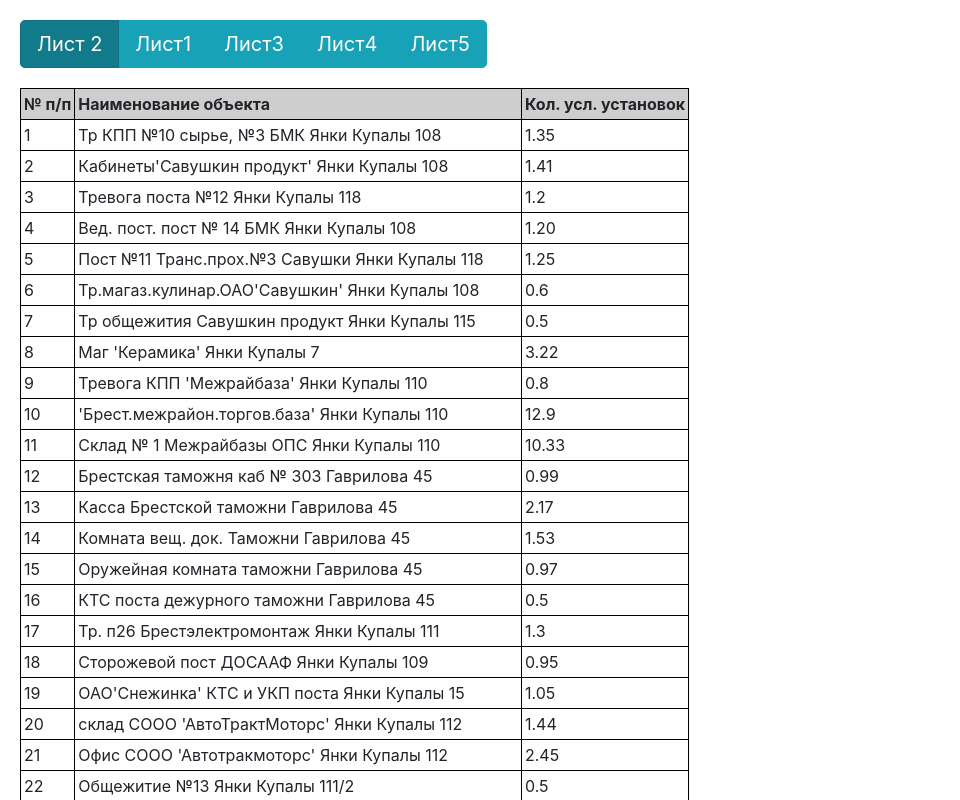
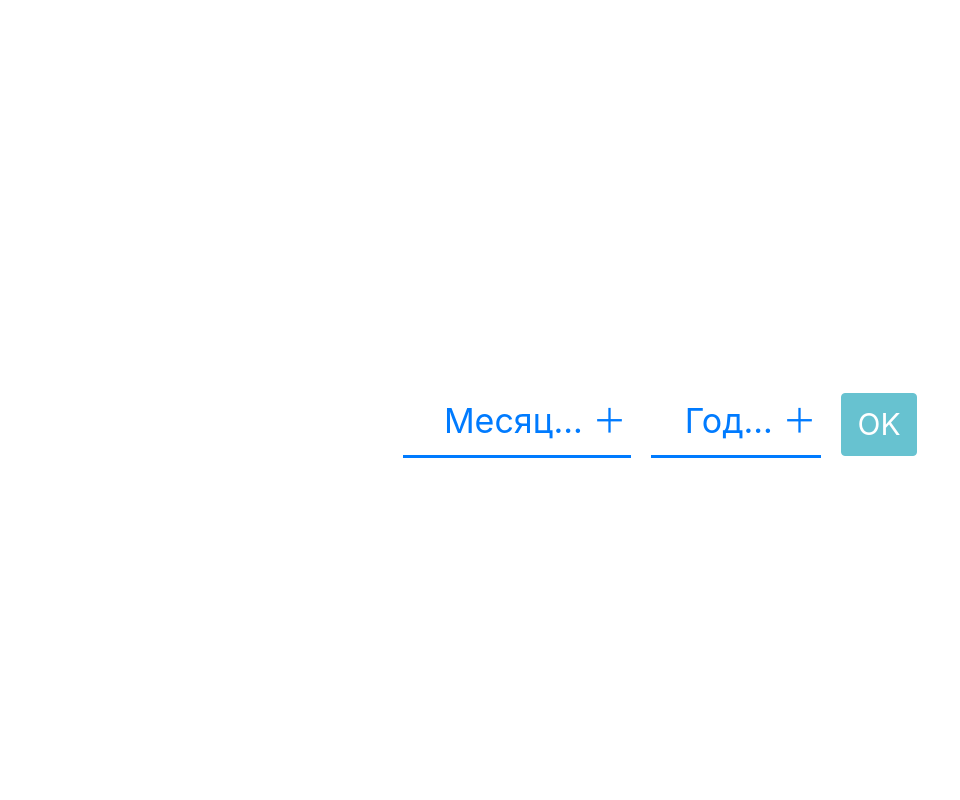
Before and after one commit to arsafab/report-table, an Angular app: page / in a window 1280 px wide. Shown: the top 800 px of the page, without its empty margins (0-960 px from the left). Built offline with nearby package versions, Linux system fonts and the light colour scheme.

Commit message:
add choosing date

```diff
--- a/src/app/app.component.css
+++ b/src/app/app.component.css
@@ -2,8 +2,9 @@
   padding: 20px;
 }
 
-.upload-btn {
+.first-screen {
   display: flex;
+  flex-direction: column;
   justify-content: center;
   align-content: center;
   width: 100vw;
@@ -11,10 +12,10 @@
   overflow: hidden;
 }
 
-.upload-btn label {
+.upload-btn {
   position: relative;
-  margin: auto auto;
-  padding: 50px 150px;
+  margin: 0 auto;
+  padding: 20px 100px;
   border-radius: 8px;
   font-size: 40px;
   font-weight: bold;
@@ -24,7 +25,7 @@
   transform: translateY(-50%);
 }
 
-.upload-btn label:hover {
+.upload-btn:hover {
   box-shadow: 0 0 0 0.2rem rgba(0,123,255,.5);
   transition: all .3s;
 }
@@ -36,3 +37,57 @@
   font-size: 1px;
   opacity: 0;
 }
+
+.date-block {
+  margin: 0 auto;
+}
+
+.date-block button {
+  padding: 8px 15px;
+  font-size: 30px;
+}
+
+.month-picker,
+.year-picker {
+  position: relative;
+  font-size: 40px;
+  margin-right: 20px;
+}
+
+.month-picker::after{
+  content: 'Месяц...  ＋';
+}
+
+.year-picker::after {
+  content: 'Год...  ＋';
+}
+
+.month-picker::after,
+.year-picker::after {
+  position: absolute;
+  top: 20px;
+  right: 5px;
+  font-size: 34px;
+  color: #007bff;
+  z-index: -2;
+}
+
+.month-picker select,
+.year-picker select {
+  border: 0;
+  border-bottom: 3px solid #007bff;
+  padding: 10px 20px;
+  appearance: none;
+  cursor: pointer;
+  color: #007bff;
+  background: transparent;
+}
+
+.month-picker .active,
+.year-picker .active {
+  background: #ffffff;
+}
+
+.year-picker select {
+  padding-right: 50px;
+}
--- a/src/app/app.component.html
+++ b/src/app/app.component.html
@@ -1,6 +1,44 @@
 <main class="wrapper">
-  <div class="upload-btn" *ngIf="!groups.length">
-    <label>
+  <div class="first-screen" *ngIf="!groups.length">
+    <div class="date-block" *ngIf="!date">
+      <label class="month-picker">
+        <select [(ngModel)]="month" #monthSelect="ngModel" [class.active]="!!month">
+          <option value="0">Январь</option>
+          <option value="1">Февраль</option>
+          <option value="2">Март</option>
+          <option value="3">Апрель</option>
+          <option value="4">Май</option>
+          <option value="5">Июнь</option>
+          <option value="6">Июль</option>
+          <option value="7">Август</option>
+          <option value="8">Сентябрь</option>
+          <option value="9">Октябрь</option>
+          <option value="10">Ноябрь</option>
+          <option value="11">Декабрь</option>
+        </select>
+      </label>
+
+      <label class="year-picker">
+        <select [(ngModel)]="year" #yearSelect="ngModel" [class.active]="!!year">
+          <option value="2017">2017</option>
+          <option value="2018">2018</option>
+          <option value="2019">2019</option>
+          <option value="2020">2020</option>
+          <option value="2021">2021</option>
+          <option value="2022">2022</option>
+        </select>
+      </label>
+
+      <button
+        class="btn btn-info"
+        (click)="submitDate()"
+        [disabled]="yearSelect.pristine || monthSelect.pristine"
+      >
+        OK
+      </button>
+    </div>
+
+    <label class="upload-btn" *ngIf="date">
       Нажмите, чтобы загрузить файл
       <input type="file" (change)="fileUpload($event)" accept=".xlsx, .xls"/>
     </label>
@@ -18,5 +56,5 @@
     </button>
   </div>
 
-  <app-table [data]="activeGroup"></app-table>
+  <app-table [data]="activeGroup" [date]="date"></app-table>
 </main>
--- a/src/app/app.component.ts
+++ b/src/app/app.component.ts
@@ -10,9 +10,13 @@
   styleUrls: ['./app.component.css']
 })
 export class AppComponent {
-  // public groups: IGroup[] = [];
-  public groups: IGroup[] = temp;
-  public activeGroup: IGroup = this.groups[0];
+  public groups: IGroup[] = [];
+  public activeGroup: IGroup;
+  public date: Date;
+  public month: string;
+  public year: string;
+  // public groups: IGroup[] = temp;
+  // public activeGroup: IGroup = this.groups[0];
 
   constructor(
     private excelToJson: ExcelToJsonService
@@ -30,6 +34,16 @@
     this.activeGroup = group;
   }
 
+  public submitDate(): void {
+    const month = Number(this.month);
+    const year = Number(this.year);
+
+    this.date = new Date(year, month);
+
+    this.month = null;
+    this.year = null;
+  }
+
   private parseWorkSheet(data: any): void {
     for (const key in data.sheets) {
       if (data.sheets[key]) {
@@ -44,5 +58,7 @@
         });
       }
     }
+
+    this.activeGroup = this.groups[0];
   }
 }
--- a/src/app/app.module.ts
+++ b/src/app/app.module.ts
@@ -1,5 +1,6 @@
 import { BrowserModule } from '@angular/platform-browser';
 import { NgModule } from '@angular/core';
+import { FormsModule } from '@angular/forms';
 import { AppComponent } from './app.component';
 import { ExcelToJsonService } from './services';
 import { TableComponent } from './components/table/table.component';
@@ -10,7 +11,8 @@
     TableComponent
   ],
   imports: [
-    BrowserModule
+    BrowserModule,
+    FormsModule
   ],
   providers: [
     ExcelToJsonService
--- a/src/app/components/table/table.component.html
+++ b/src/app/components/table/table.component.html
@@ -1,4 +1,6 @@
-<table>
+<p>{{ date }}</p>
+
+<table *ngIf="data">
   <thead>
     <tr>
       <th>№ п/п</th>
```
Also changed, not shown: src/app/components/table/table.component.ts (+3 -4 lines).
